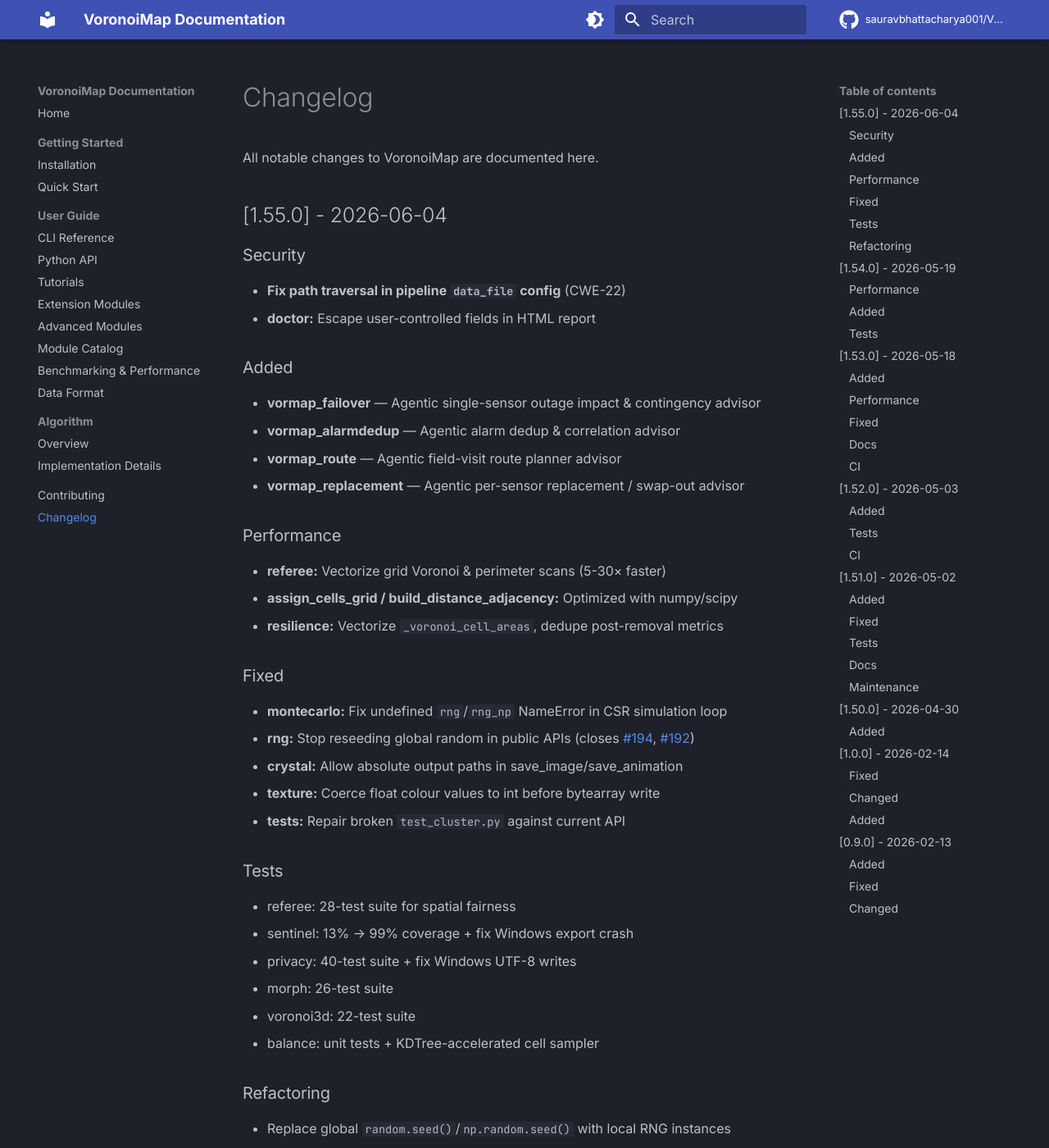
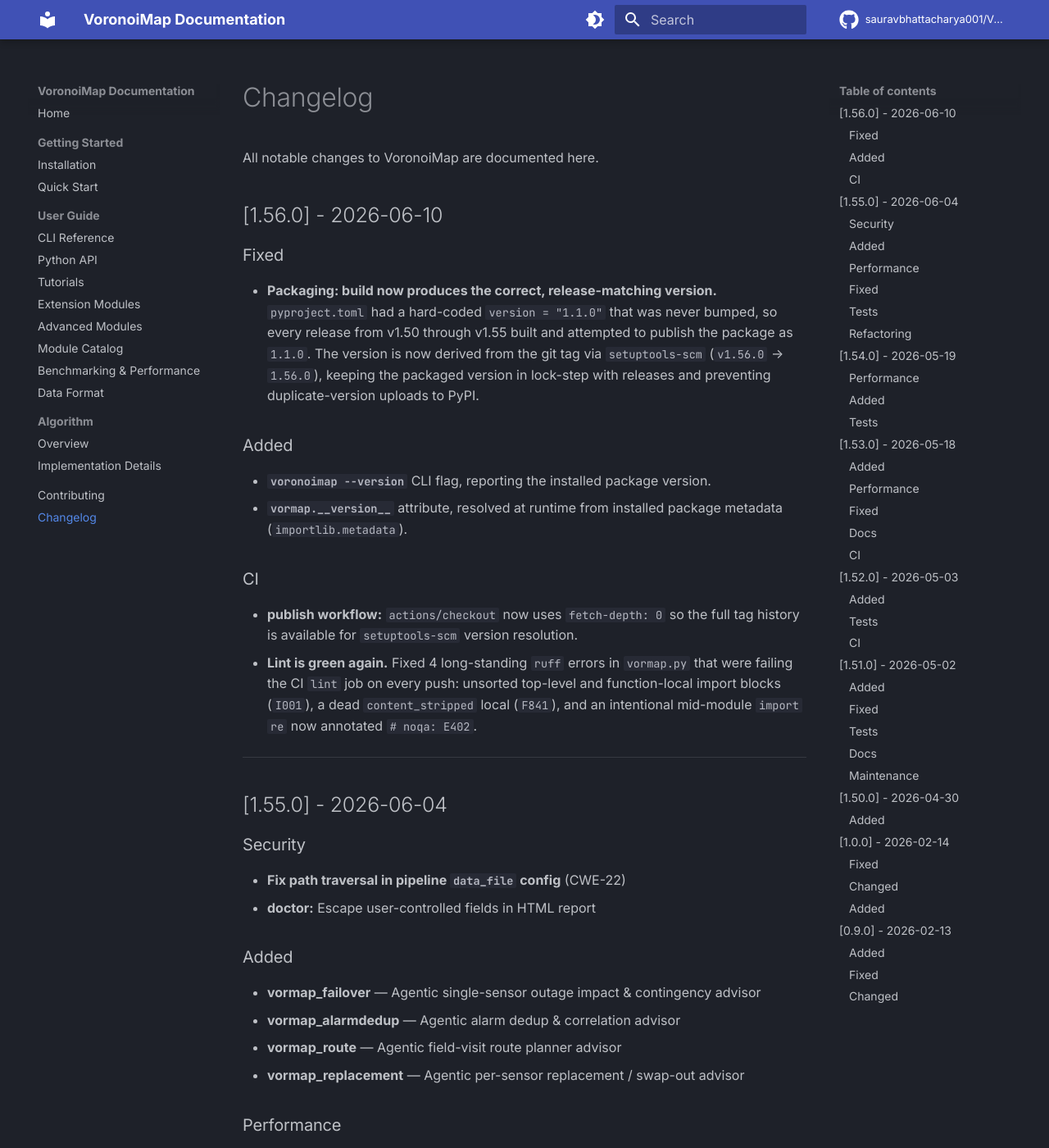
Before and after one commit to sauravbhattacharya001/VoronoiMap, an MkDocs documentation site: the page built from docs-src/changelog.md, in a window 1280 px wide and 1400 px high. Shown: the whole window at 82% size. Built offline with MkDocs 1.6.1 and Material for MkDocs 9.7.7, drawn with Linux system fonts in a browser that asks for light colours; comment, search, counter and statistics services are not loaded.

Commit message:
fix(packaging): derive version from git tags via setuptools-scm
pyproject.toml carried a hard-coded `version = "1.1.0"` that was never
bumped, so every tagged release from v1.50 through v1.55 built and tried
to publish the wheel/sdist as 1.1.0. Combined with PyPI's
no-overwrite policy this guaranteed publish failures / duplicate-version
rejections, and the project has no successful PyPI release despite 55+
tags.

Switch to dynamic versioning:
- build-system requires setuptools-scm>=8; project.version is now dynamic
- [tool.setuptools_scm] uses only-version + no-local-version so a tag like
  v1.56.0 produces exactly 1.56.0 (no .dev/local suffix PyPI would reject),
  with a fallback_version for non-git source trees
- publish.yml checkout uses fetch-depth: 0 so tag history is available to
  setuptools-scm in CI
- expose vormap.__version__ via importlib.metadata and add a
  `voronoimap --version` CLI flag for release smoke-testing

The version now stays in lock-step with releases automatically and can no
longer desync.

```diff
--- a/docs-src/changelog.md
+++ b/docs-src/changelog.md
@@ -1,6 +1,35 @@
 # Changelog
 
 All notable changes to VoronoiMap are documented here.
+
+## [1.56.0] - 2026-06-10
+
+### Fixed
+
+- **Packaging: build now produces the correct, release-matching version.**
+  `pyproject.toml` had a hard-coded `version = "1.1.0"` that was never bumped,
+  so every release from v1.50 through v1.55 built and attempted to publish the
+  package as `1.1.0`. The version is now derived from the git tag via
+  `setuptools-scm` (`v1.56.0` -> `1.56.0`), keeping the packaged version in
+  lock-step with releases and preventing duplicate-version uploads to PyPI.
+
+### Added
+
+- **`voronoimap --version`** CLI flag, reporting the installed package version.
+- **`vormap.__version__`** attribute, resolved at runtime from installed
+  package metadata (`importlib.metadata`).
+
+### CI
+
+- **publish workflow:** `actions/checkout` now uses `fetch-depth: 0` so the
+  full tag history is available for `setuptools-scm` version resolution.
+- **Lint is green again.** Fixed 4 long-standing `ruff` errors in `vormap.py`
+  that were failing the CI `lint` job on every push: unsorted top-level and
+  function-local import blocks (`I001`), a dead `content_stripped` local
+  (`F841`), and an intentional mid-module `import re` now annotated
+  `# noqa: E402`.
+
+---
 
 ## [1.55.0] - 2026-06-04
 
```
Also changed, not shown: pyproject.toml (+10 -2 lines), vormap.py (+18 -4 lines), 2 other files.
